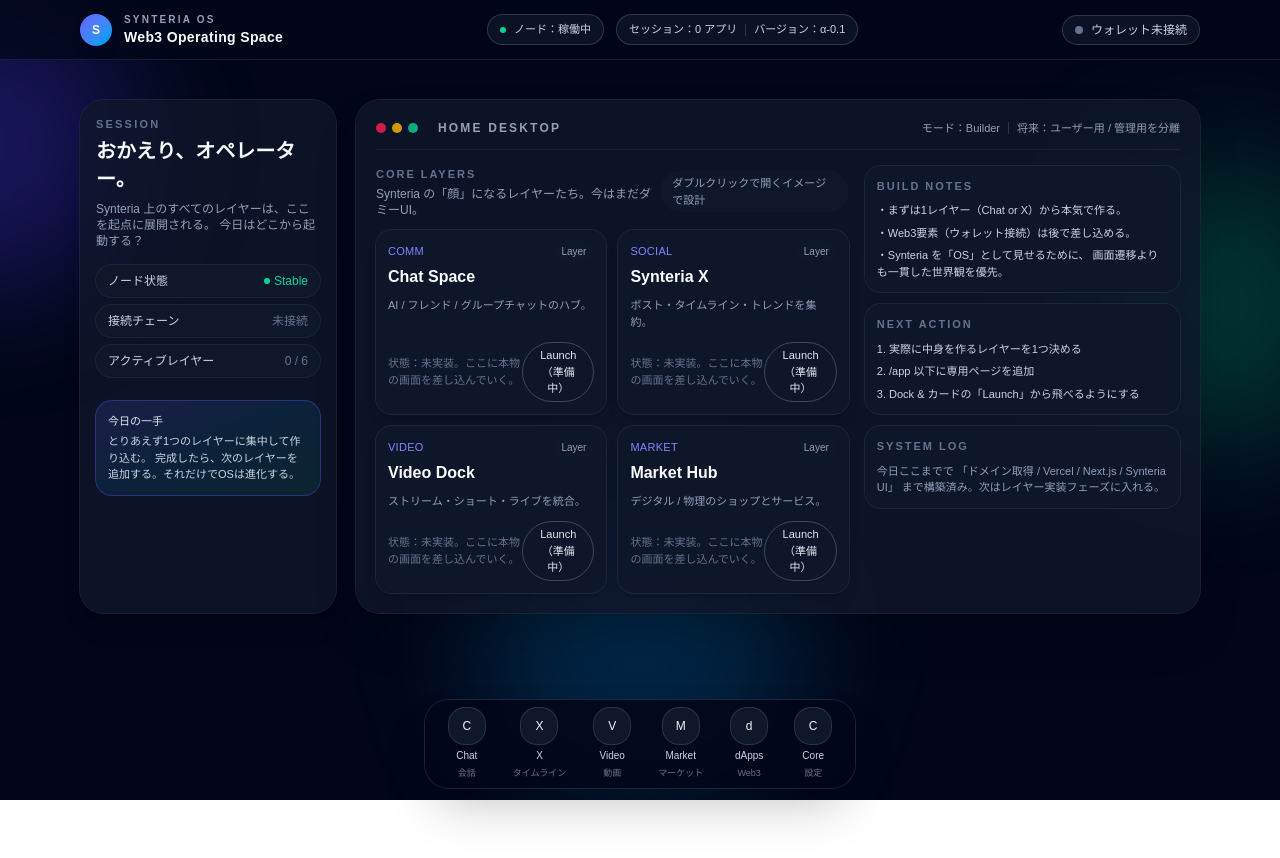
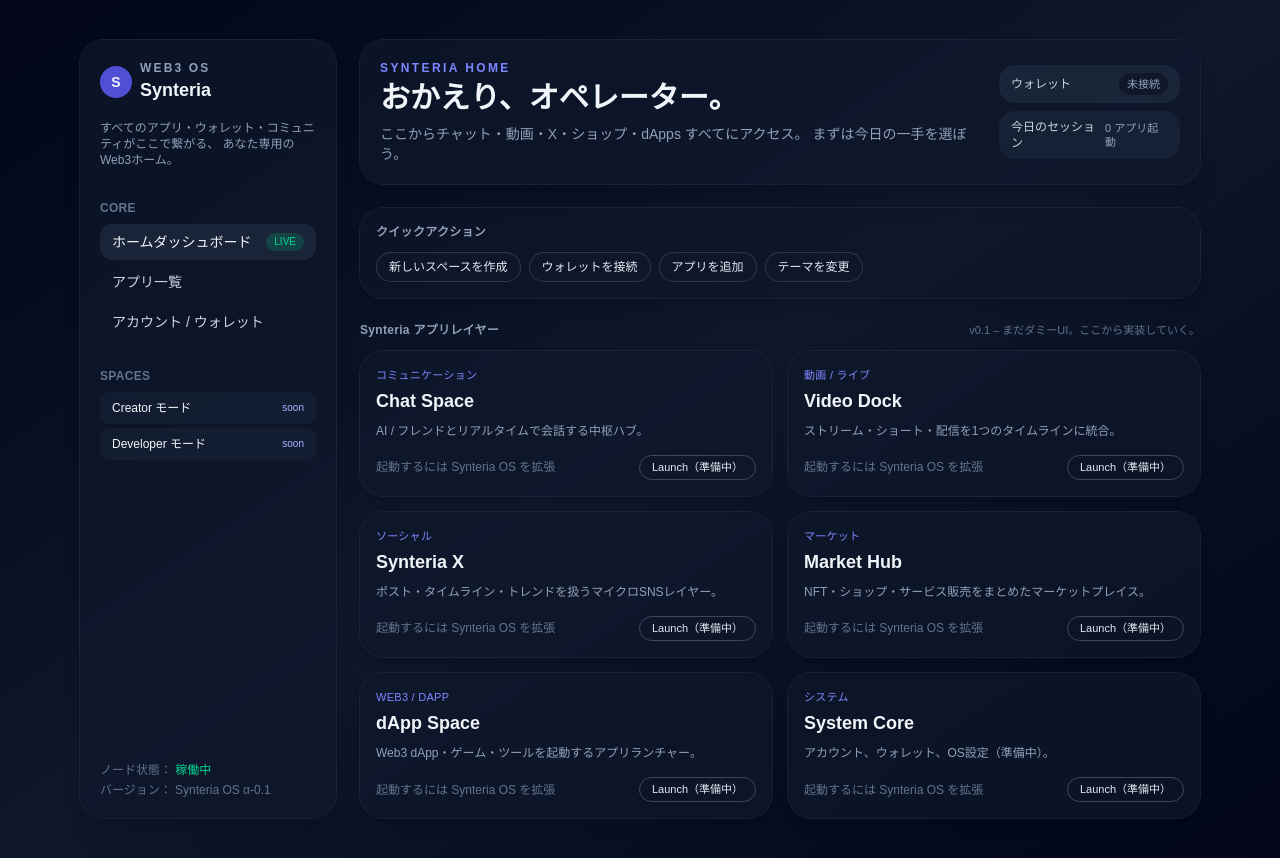
Before and after one commit to usercodeX-creator/synteria-os, a Next.js app: page / in a window 1280 px wide. Before the commit the page ends 800 px from the top, so only its background shows below. Built offline with nearby package versions, Linux system fonts and the light colour scheme.

Commit message:
Create Synteria OS home dashboard

```diff
--- a/app/page.tsx
+++ b/app/page.tsx
@@ -1,208 +1,184 @@
 // app/page.tsx
 
-type DockItem = {
-  id: string;
-  label: string;
-  sub: string;
-};
-
-const dockItems: DockItem[] = [
-  { id: "chat", label: "Chat", sub: "会話" },
-  { id: "timeline", label: "X", sub: "タイムライン" },
-  { id: "video", label: "Video", sub: "動画" },
-  { id: "market", label: "Market", sub: "マーケット" },
-  { id: "dapps", label: "dApps", sub: "Web3" },
-  { id: "system", label: "Core", sub: "設定" },
-];
-
-const gridApps = [
+export default function Home() {
+  const apps = [
     {
-    id: "chat",
-    title: "Chat Space",
-    desc: "AI / フレンド / グループチャットのハブ。",
-    tag: "COMM",
+      name: "Chat Space",
+      desc: "AI / フレンドとリアルタイムで会話する中枢ハブ。",
+      tag: "コミュニケーション",
     },
     {
-    id: "timeline",
-    title: "Synteria X",
-    desc: "ポスト・タイムライン・トレンドを集約。",
-    tag: "SOCIAL",
+      name: "Video Dock",
+      desc: "ストリーム・ショート・配信を1つのタイムラインに統合。",
+      tag: "動画 / ライブ",
     },
     {
-    id: "video",
-    title: "Video Dock",
-    desc: "ストリーム・ショート・ライブを統合。",
-    tag: "VIDEO",
+      name: "Synteria X",
+      desc: "ポスト・タイムライン・トレンドを扱うマイクロSNSレイヤー。",
+      tag: "ソーシャル",
     },
     {
-    id: "market",
-    title: "Market Hub",
-    desc: "デジタル / 物理のショップとサービス。",
-    tag: "MARKET",
+      name: "Market Hub",
+      desc: "NFT・ショップ・サービス販売をまとめたマーケットプレイス。",
+      tag: "マーケット",
+    },
+    {
+      name: "dApp Space",
+      desc: "Web3 dApp・ゲーム・ツールを起動するアプリランチャー。",
+      tag: "Web3 / dApp",
+    },
+    {
+      name: "System Core",
+      desc: "アカウント、ウォレット、OS設定（準備中）。",
+      tag: "システム",
     },
   ];
 
-export default function Home() {
+  const quickActions = [
+    "新しいスペースを作成",
+    "ウォレットを接続",
+    "アプリを追加",
+    "テーマを変更",
+  ];
+
   return (
-    <div className="relative min-h-screen overflow-hidden bg-slate-950 text-slate-50">
-      {/* 背景グラデーション */}
-      <div className="pointer-events-none absolute inset-0">
-        <div className="absolute -left-40 top-0 h-72 w-72 rounded-full bg-indigo-600/30 blur-3xl" />
-        <div className="absolute right-[-80px] top-40 h-72 w-72 rounded-full bg-emerald-500/25 blur-3xl" />
-        <div className="absolute left-1/2 top-[60%] h-80 w-80 -translate-x-1/2 rounded-full bg-sky-500/20 blur-3xl" />
-      </div>
-
-      {/* 画面内コンテンツ */}
-      <div className="relative flex min-h-screen flex-col">
-        {/* 上部バー */}
-        <header className="border-b border-slate-800/70 bg-slate-950/70 backdrop-blur">
-          <div className="mx-auto flex max-w-6xl items-center justify-between px-4 py-3">
-            <div className="flex items-center gap-3">
-              <div className="flex h-8 w-8 items-center justify-center rounded-2xl bg-gradient-to-br from-indigo-500 to-sky-500 text-xs font-bold shadow-lg">
+    <div className="min-h-screen bg-gradient-to-br from-slate-950 via-slate-900 to-slate-950 text-slate-100">
+      {/* レイアウト全体 */}
+      <div className="mx-auto flex max-w-6xl gap-6 px-4 py-6 lg:py-10">
+        {/* サイドバー */}
+        <aside className="hidden w-64 flex-col rounded-3xl bg-slate-900/70 p-5 shadow-xl ring-1 ring-slate-800/80 lg:flex">
+          <div className="mb-8">
+            <div className="flex items-center gap-2">
+              <div className="flex h-8 w-8 items-center justify-center rounded-2xl bg-indigo-500/80 text-sm font-bold">
                 S
               </div>
               <div>
-                <p className="text-[10px] font-semibold tracking-[0.22em] text-slate-400">
-                  SYNTERIA OS
+                <p className="text-xs font-semibold tracking-[0.18em] text-slate-400">
+                  WEB3 OS
                 </p>
-                <p className="text-sm font-semibold tracking-wide">
-                  Web3 Operating Space
+                <p className="text-lg font-semibold">Synteria</p>
+              </div>
+            </div>
+            <p className="mt-4 text-xs text-slate-400">
+              すべてのアプリ・ウォレット・コミュニティがここで繋がる、
+              あなた専用のWeb3ホーム。
             </p>
           </div>
+
+          <nav className="space-y-1 text-sm">
+            <p className="mb-2 text-xs font-semibold uppercase tracking-wide text-slate-500">
+              Core
+            </p>
+            <button className="flex w-full items-center justify-between rounded-xl bg-slate-800/80 px-3 py-2 text-left text-slate-100">
+              <span>ホームダッシュボード</span>
+              <span className="text-[10px] rounded-full bg-emerald-500/20 px-2 py-[2px] text-emerald-400">
+                LIVE
+              </span>
+            </button>
+            <button className="w-full rounded-xl px-3 py-2 text-left text-slate-300 hover:bg-slate-800/60">
+              アプリ一覧
+            </button>
+            <button className="w-full rounded-xl px-3 py-2 text-left text-slate-300 hover:bg-slate-800/60">
+              アカウント / ウォレット
+            </button>
+
+            <p className="mt-6 mb-2 text-xs font-semibold uppercase tracking-wide text-slate-500">
+              Spaces
+            </p>
+            <div className="space-y-1 text-xs">
+              <div className="flex items-center justify-between rounded-lg bg-slate-800/40 px-3 py-2">
+                <span>Creator モード</span>
+                <span className="text-[10px] text-indigo-300">soon</span>
+              </div>
+              <div className="flex items-center justify-between rounded-lg bg-slate-800/40 px-3 py-2">
+                <span>Developer モード</span>
+                <span className="text-[10px] text-indigo-300">soon</span>
+              </div>
+            </div>
+          </nav>
+
+          <div className="mt-auto pt-6 text-xs text-slate-500">
+            <p>ノード状態： <span className="text-emerald-400">稼働中</span></p>
+            <p className="mt-1">バージョン： Synteria OS α-0.1</p>
+          </div>
+        </aside>
+
+        {/* メインコンテンツ */}
+        <main className="flex-1 space-y-6">
+          {/* 上部ヘッダー */}
+          <header className="flex flex-col gap-4 rounded-3xl bg-slate-900/70 p-5 shadow-xl ring-1 ring-slate-800/80 md:flex-row md:items-center md:justify-between">
+            <div>
+              <p className="text-xs font-semibold tracking-[0.2em] text-indigo-400">
+                SYNTERIA HOME
+              </p>
+              <h1 className="mt-1 text-2xl font-semibold md:text-3xl">
+                おかえり、オペレーター。
+              </h1>
+              <p className="mt-2 text-sm text-slate-400">
+                ここからチャット・動画・X・ショップ・dApps すべてにアクセス。
+                まずは今日の一手を選ぼう。
+              </p>
             </div>
 
-            <div className="hidden items-center gap-3 md:flex">
-              <div className="flex items-center gap-2 rounded-full border border-slate-700/80 bg-slate-900/80 px-3 py-1.5 text-[11px] text-slate-300">
-                <span className="h-1.5 w-1.5 rounded-full bg-emerald-400" />
-                ノード：稼働中
+            <div className="flex flex-col gap-2 text-xs">
+              <div className="flex items-center justify-between rounded-2xl bg-slate-800/80 px-3 py-2">
+                <span className="text-slate-300">ウォレット</span>
+                <span className="rounded-xl bg-slate-900 px-2 py-1 text-[11px] text-slate-400">
+                  未接続
+                </span>
               </div>
-              <div className="hidden items-center gap-2 rounded-full border border-slate-700/80 bg-slate-900/80 px-3 py-1.5 text-[11px] text-slate-300 lg:flex">
-                <span>セッション：0 アプリ</span>
-                <span className="h-3 w-px bg-slate-700/80" />
-                <span>バージョン：α-0.1</span>
-              </div>
-            </div>
-
-            <div className="flex items-center gap-2">
-              <div className="hidden items-center gap-2 rounded-full border border-slate-700/80 bg-slate-900/80 px-3 py-1.5 text-xs text-slate-300 md:flex">
-                <span className="h-2 w-2 rounded-full bg-slate-500" />
-                ウォレット未接続
-              </div>
+              <div className="flex items-center justify-between rounded-2xl bg-slate-800/60 px-3 py-2">
+                <span className="text-slate-300">今日のセッション</span>
+                <span className="text-[11px] text-slate-400">0 アプリ起動</span>
               </div>
             </div>
           </header>
 
-        {/* 中央ウィンドウ */}
-        <main className="flex-1">
-          <div className="mx-auto flex max-w-6xl flex-col gap-5 px-4 pt-6 pb-24 lg:flex-row lg:pt-10">
-            {/* 左のサイドパネル（ステータス） */}
-            <section className="flex w-full flex-col gap-4 rounded-3xl bg-slate-900/75 p-4 shadow-xl ring-1 ring-slate-800/80 lg:w-64">
-              <div>
-                <p className="text-[11px] font-semibold tracking-[0.2em] text-slate-500">
-                  SESSION
+          {/* クイックアクション */}
+          <section className="rounded-3xl bg-slate-900/60 p-4 shadow-lg ring-1 ring-slate-800/80">
+            <p className="mb-3 text-xs font-semibold tracking-wide text-slate-400">
+              クイックアクション
             </p>
-                <h1 className="mt-1 text-xl font-semibold">
-                  おかえり、オペレーター。
-                </h1>
-                <p className="mt-2 text-xs text-slate-400">
-                  Synteria 上のすべてのレイヤーは、ここを起点に展開される。
-                  今日はどこから起動する？
-                </p>
-              </div>
-
-              <div className="space-y-2 text-xs">
-                <div className="flex items-center justify-between rounded-2xl bg-slate-900 px-3 py-2 ring-1 ring-slate-800/80">
-                  <span className="text-slate-300">ノード状態</span>
-                  <span className="flex items-center gap-1 text-emerald-400">
-                    <span className="h-1.5 w-1.5 rounded-full bg-emerald-400" />
-                    Stable
-                  </span>
-                </div>
-                <div className="flex items-center justify-between rounded-2xl bg-slate-900 px-3 py-2 ring-1 ring-slate-800/80">
-                  <span className="text-slate-300">接続チェーン</span>
-                  <span className="text-slate-500">未接続</span>
-                </div>
-                <div className="flex items-center justify-between rounded-2xl bg-slate-900 px-3 py-2 ring-1 ring-slate-800/80">
-                  <span className="text-slate-300">アクティブレイヤー</span>
-                  <span className="text-slate-500">0 / 6</span>
-                </div>
-              </div>
-
-              <div className="mt-2 rounded-2xl bg-gradient-to-br from-indigo-500/15 via-sky-500/10 to-emerald-500/10 p-3 text-[11px] text-slate-200 ring-1 ring-indigo-500/40">
-                <p className="font-medium">今日の一手</p>
-                <p className="mt-1 text-slate-300">
-                  とりあえず1つのレイヤーに集中して作り込む。
-                  完成したら、次のレイヤーを追加する。それだけでOSは進化する。
-                </p>
+            <div className="flex flex-wrap gap-2">
+              {quickActions.map((action) => (
+                <button
+                  key={action}
+                  className="rounded-full border border-slate-700/80 bg-slate-900/80 px-3 py-1.5 text-xs text-slate-200 hover:border-indigo-500/70 hover:bg-slate-800/80"
+                >
+                  {action}
+                </button>
+              ))}
             </div>
           </section>
 
-            {/* 右：メインウィンドウ */}
-            <section className="flex-1 rounded-3xl bg-slate-900/80 p-4 shadow-2xl ring-1 ring-slate-800/80 lg:p-5">
-              {/* ウィンドウヘッダー */}
-              <div className="flex items-center justify-between border-b border-slate-800/70 pb-3">
-                <div className="flex items-center gap-2">
-                  <div className="flex gap-1.5">
-                    <span className="h-2.5 w-2.5 rounded-full bg-rose-500/80" />
-                    <span className="h-2.5 w-2.5 rounded-full bg-amber-400/80" />
-                    <span className="h-2.5 w-2.5 rounded-full bg-emerald-400/80" />
-                  </div>
-                  <p className="ml-3 text-xs font-semibold uppercase tracking-[0.18em] text-slate-400">
-                    HOME DESKTOP
+          {/* アプリグリッド */}
+          <section className="space-y-3">
+            <div className="flex items-center justify-between">
+              <p className="text-xs font-semibold tracking-wide text-slate-400">
+                Synteria アプリレイヤー
               </p>
-                </div>
-
-                <div className="hidden items-center gap-2 text-[11px] text-slate-400 md:flex">
-                  <span>モード：Builder</span>
-                  <span className="h-3 w-px bg-slate-700/80" />
-                  <span>将来：ユーザー用 / 管理用を分離</span>
-                </div>
-              </div>
-
-              {/* ウィンドウ中身 */}
-              <div className="mt-4 grid gap-4 lg:grid-cols-[minmax(0,3fr)_minmax(0,2fr)]">
-                {/* 左：アプリグリッド */}
-                <div className="space-y-3">
-                  <div className="flex items-center justify-between">
-                    <div>
-                      <p className="text-[11px] font-semibold tracking-[0.18em] text-slate-500">
-                        CORE LAYERS
-                      </p>
-                      <p className="mt-1 text-xs text-slate-400">
-                        Synteria の「顔」になるレイヤーたち。今はまだダミーUI。
-                      </p>
-                    </div>
-                    <span className="hidden rounded-full bg-slate-900 px-3 py-1 text-[11px] text-slate-400 md:inline-block">
-                      ダブルクリックで開くイメージで設計
+              <span className="text-[11px] text-slate-500">
+                v0.1 – まだダミーUI。ここから実装していく。
               </span>
             </div>
 
-                  <div className="grid gap-3 md:grid-cols-2">
-                    {gridApps.map((app) => (
+            <div className="grid gap-4 md:grid-cols-2">
+              {apps.map((app) => (
                 <div
-                        key={app.id}
-                        className="group flex flex-col justify-between rounded-2xl bg-slate-900/90 p-3 shadow-lg ring-1 ring-slate-800/90 transition hover:-translate-y-0.5 hover:ring-indigo-500/80"
+                  key={app.name}
+                  className="group flex flex-col justify-between rounded-3xl bg-slate-900/70 p-4 shadow-lg ring-1 ring-slate-800/80 transition hover:-translate-y-0.5 hover:ring-indigo-500/60"
                 >
                   <div>
-                          <div className="flex items-center justify-between gap-2">
-                            <p className="text-[11px] font-medium tracking-wide text-indigo-400">
+                    <p className="text-[11px] font-medium uppercase tracking-wide text-indigo-400">
                       {app.tag}
                     </p>
-                            <span className="rounded-full bg-slate-900 px-2 py-[2px] text-[10px] text-slate-400">
-                              Layer
-                            </span>
-                          </div>
-                          <h2 className="mt-1 text-base font-semibold">
-                            {app.title}
-                          </h2>
-                          <p className="mt-2 text-[11px] text-slate-400">
-                            {app.desc}
-                          </p>
+                    <h2 className="mt-1 text-lg font-semibold">{app.name}</h2>
+                    <p className="mt-2 text-xs text-slate-400">{app.desc}</p>
                   </div>
 
-                        <div className="mt-3 flex items-center justify-between text-[11px]">
+                  <div className="mt-4 flex items-center justify-between text-xs">
                     <span className="text-slate-500">
-                            状態：未実装。ここに本物の画面を差し込んでいく。
+                      起動するには Synteria OS を拡張
                     </span>
                     <button className="rounded-full border border-slate-600/80 px-3 py-1 text-[11px] text-slate-200 group-hover:border-indigo-500/70 group-hover:text-indigo-300">
                       Launch（準備中）
@@ -211,70 +187,8 @@ export default function Home() {
                 </div>
               ))}
             </div>
-                </div>
-
-                {/* 右：メモ / Todo / システム */}
-                <div className="space-y-3">
-                  <div className="rounded-2xl bg-slate-900/90 p-3 ring-1 ring-slate-800/90">
-                    <p className="text-[11px] font-semibold tracking-[0.18em] text-slate-500">
-                      BUILD NOTES
-                    </p>
-                    <ul className="mt-2 space-y-1.5 text-[11px] text-slate-300">
-                      <li>・まずは1レイヤー（Chat or X）から本気で作る。</li>
-                      <li>・Web3要素（ウォレット接続）は後で差し込める。</li>
-                      <li>
-                        ・Synteria を「OS」として見せるために、
-                        画面遷移よりも一貫した世界観を優先。
-                      </li>
-                    </ul>
-                  </div>
-
-                  <div className="rounded-2xl bg-slate-900/90 p-3 ring-1 ring-slate-800/90">
-                    <p className="text-[11px] font-semibold tracking-[0.18em] text-slate-500">
-                      NEXT ACTION
-                    </p>
-                    <ol className="mt-2 space-y-1.5 text-[11px] text-slate-300">
-                      <li>1. 実際に中身を作るレイヤーを1つ決める</li>
-                      <li>2. /app 以下に専用ページを追加</li>
-                      <li>3. Dock & カードの「Launch」から飛べるようにする</li>
-                    </ol>
-                  </div>
-
-                  <div className="rounded-2xl bg-slate-900/90 p-3 ring-1 ring-slate-800/90">
-                    <p className="text-[11px] font-semibold tracking-[0.18em] text-slate-500">
-                      SYSTEM LOG
-                    </p>
-                    <p className="mt-2 text-[11px] text-slate-400">
-                      今日ここまでで
-                      「ドメイン取得 / Vercel / Next.js / Synteria UI」
-                      まで構築済み。次はレイヤー実装フェーズに入れる。
-                    </p>
-                  </div>
-                </div>
-              </div>
           </section>
-          </div>
         </main>
-
-        {/* 下部ドック */}
-        <footer className="pointer-events-none fixed inset-x-0 bottom-3 flex justify-center">
-          <div className="pointer-events-auto flex items-end gap-3 rounded-3xl bg-slate-950/85 px-4 py-2 shadow-2xl ring-1 ring-slate-800/90 backdrop-blur">
-            {dockItems.map((item) => (
-              <button
-                key={item.id}
-                className="group flex flex-col items-center gap-1 px-2 text-[10px]"
-              >
-                <div className="flex h-9 w-9 items-center justify-center rounded-2xl bg-slate-900 text-xs font-medium text-slate-100 ring-1 ring-slate-700/80 group-hover:bg-indigo-500/70 group-hover:ring-indigo-400">
-                  {item.label[0]}
-                </div>
-                <span className="text-[10px] text-slate-300">
-                  {item.label}
-                </span>
-                <span className="text-[9px] text-slate-500">{item.sub}</span>
-              </button>
-            ))}
-          </div>
-        </footer>
       </div>
     </div>
   );
```
Lines whose indentation alone changed are shown as unchanged.
